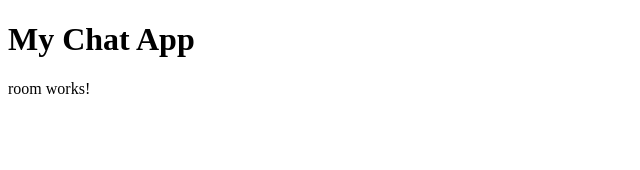
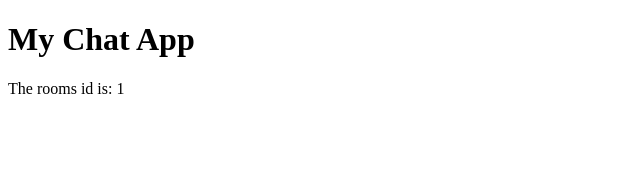
Before and after one commit to igloo-VEFF2/web-chat-page, an Angular app in the folder client/: page /rooms/1 in a window 1280 px wide. Shown: the top 170 px of the page, without its empty margins (0-640 px from the left). Built offline with nearby package versions, Linux system fonts and the light colour scheme.

Commit message:
Room id showing up

```diff
--- a/client/src/app/room/room.component.html
+++ b/client/src/app/room/room.component.html
@@ -1,3 +1 @@
-<p>
-  room works!
-</p>
+<div>The rooms id is: {{roomId}}</div>
--- a/client/src/app/room/room.component.ts
+++ b/client/src/app/room/room.component.ts
@@ -1,4 +1,5 @@
 import { Component, OnInit } from '@angular/core';
+import { Router, ActivatedRoute } from "@angular/router";
 
 @Component({
   selector: 'app-room',
@@ -7,9 +8,13 @@ import { Component, OnInit } from '@angular/core';
 })
 export class RoomComponent implements OnInit {
 
-  constructor() { }
+  roomId : string;
+
+  constructor(private router: Router,
+    private route: ActivatedRoute) { }
 
   ngOnInit() {
+    this.roomId = this.route.snapshot.params['id'];
   }
 
 }
```
